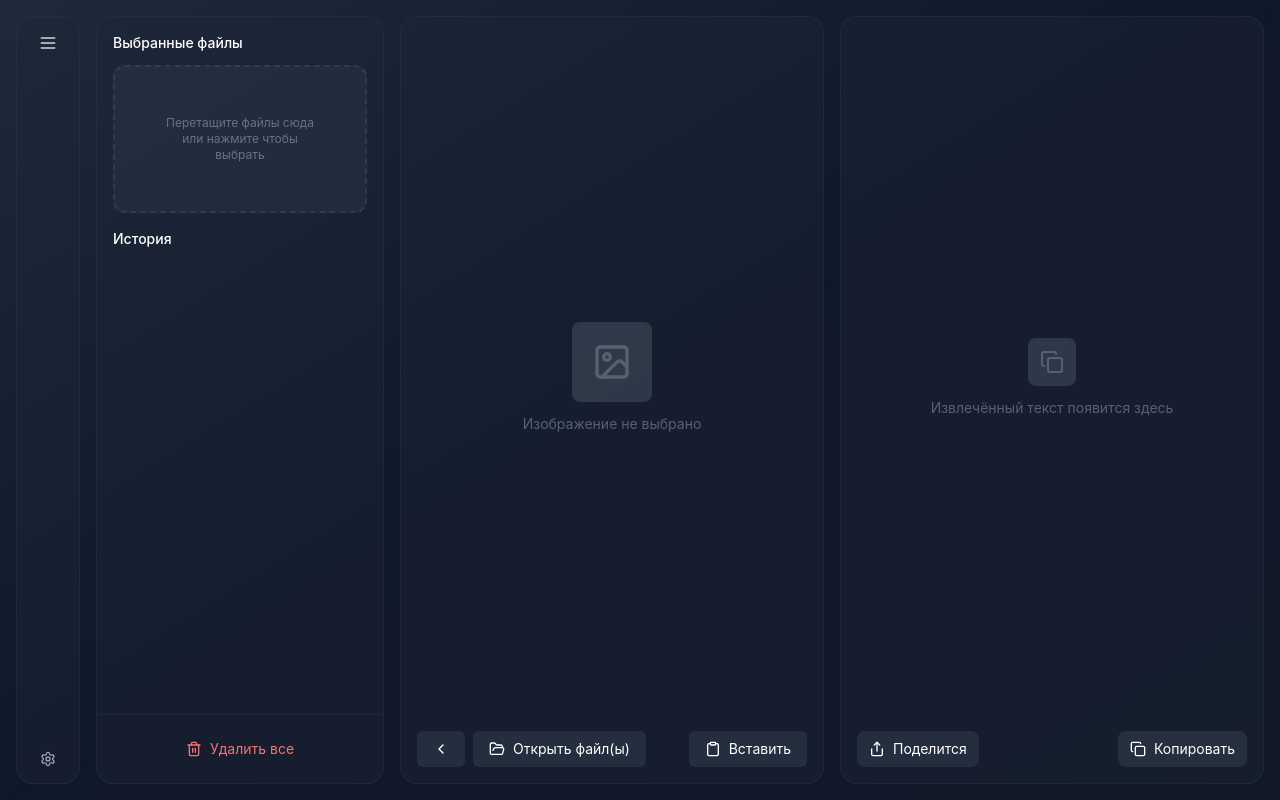
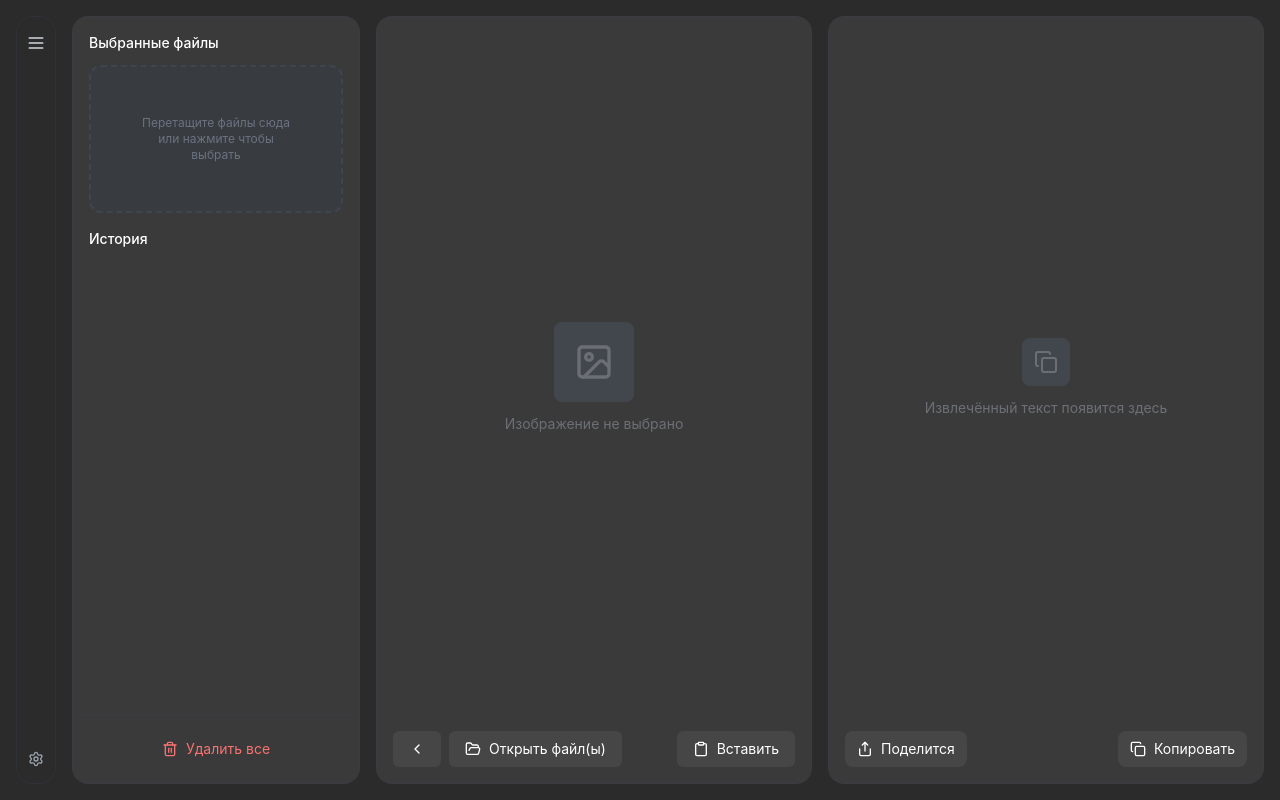
Before and after one commit to aleksgov/tns-reader-app, a React (Create React App) app: page / in a window 1280 px wide. Built offline with nearby package versions, Linux system fonts and the light colour scheme.

Commit message:
feat(clr): changing the app's color palette

```diff
--- a/src/App.js
+++ b/src/App.js
@@ -70,10 +70,10 @@ export default function ImageToTextApp() {
     };
 
     return (
-        <div className="h-screen bg-gradient-to-br from-slate-800 via-slate-900 to-gray-900 flex flex-col">
+        <div className="h-screen bg-gradient-to-br bg-[#2b2b2b] flex flex-col">
             <div className="flex flex-1 p-4 gap-4">
                 {/* Боковая панель меню */}
-                <div className={`bg-gray-800/40 backdrop-blur-sm rounded-2xl border border-gray-700/30 flex flex-col transition-all duration-300 overflow-hidden ${isMenuOpen ? 'w-72' : 'w-16'}`}>
+                <div className={`bg-[#2b2b2b] backdrop-blur-sm rounded-2xl border border-gray-700/30 flex flex-col transition-all duration-300 overflow-hidden ${isMenuOpen ? 'w-72' : 'w-10'}`}>
                     {/* Иконка меню */}
                     <div className={`flex items-center p-4 ${isMenuOpen ? '' : 'justify-center'}`}>
                         <Menu
@@ -89,7 +89,7 @@ export default function ImageToTextApp() {
                     </div>
                 </div>
 
-                <div className={`bg-gray-800/40 backdrop-blur-sm rounded-2xl border border-gray-700/30 flex flex-col transition-all duration-300 ${isSidebarOpen ? 'w-72' : 'w-0 overflow-hidden opacity-0'}`}>
+                <div className={`bg-[#3a3a3a] backdrop-blur-sm rounded-2xl border border-gray-700/30 flex flex-col transition-all duration-300 ${isSidebarOpen ? 'w-72' : 'w-0 overflow-hidden opacity-0'}`}>
                     {/* Выбранные файлы */}
                     <div className="px-4 pb-4 pt-4">
                         <h3 className="text-white font-medium text-sm mb-3">Выбранные файлы</h3>
@@ -163,7 +163,7 @@ export default function ImageToTextApp() {
                 <div className="flex-1 flex flex-row gap-4">
 
                     {/* Область для изображения*/}
-                    <div className="flex-1 bg-gray-800/40 backdrop-blur-sm rounded-2xl border border-gray-700/30 flex flex-col p-6">
+                    <div className="flex-1 rounded-2xl border bg-[#3a3a3a] border-gray-700/30 flex flex-col p-6">
                         <div className="flex-1 flex items-center justify-center">
                             {selectedImage ? (
                                 <img
@@ -184,16 +184,16 @@ export default function ImageToTextApp() {
                             <div className="flex gap-2">
                                 <button
                                     onClick={() => setIsSidebarOpen(!isSidebarOpen)}
-                                    className="flex items-center justify-center px-4 py-2 bg-gray-700/50 hover:bg-gray-600/50 rounded-md transition-colors text-white"
+                                    className="flex items-center justify-center px-4 py-2 bg-[#464646] hover:bg-[#4b4b4b] rounded-md transition-colors text-white"
                                 >
                                     <ChevronLeft className={`w-4 h-4 transition-transform ${isSidebarOpen ? '' : 'rotate-180'}`} />
                                 </button>
-                                <button className="flex items-center px-4 py-2 bg-gray-700/50 hover:bg-gray-600/50 rounded-md transition-colors text-white text-sm">
+                                <button className="flex items-center px-4 py-2 bg-[#464646] hover:bg-[#4b4b4b] rounded-md transition-colors text-white text-sm">
                                     <FolderOpen className="w-4 h-4 mr-2" />
                                     Открыть файл(ы)
                                 </button>
                             </div>
-                            <button className="flex items-center px-4 py-2 bg-gray-700/50 hover:bg-gray-600/50 rounded-md transition-colors text-white text-sm">
+                            <button className="flex items-center px-4 py-2 bg-[#464646] hover:bg-[#4b4b4b] rounded-md transition-colors text-white text-sm">
                                 <Clipboard className="w-4 h-4 mr-2" />
                                 Вставить
                             </button>
@@ -201,7 +201,7 @@ export default function ImageToTextApp() {
                     </div>
 
                     {/* Область для текста */}
-                    <div className="flex-1 bg-gray-800/40 backdrop-blur-sm rounded-2xl border border-gray-700/30 flex flex-col p-6">
+                    <div className="flex-1 bg-[#3a3a3a] backdrop-blur-sm rounded-2xl border border-gray-700/30 flex flex-col p-6">
                         <div className="flex-1 overflow-auto">
                             {extractedText ? (
                                 <div className="text-gray-200 text-sm leading-relaxed whitespace-pre-wrap">
@@ -219,11 +219,11 @@ export default function ImageToTextApp() {
                             )}
                         </div>
                         <div className="flex justify-between mt-4 -mx-2 -mb-2">
-                            <button className="flex items-center px-3 py-2 bg-gray-700/50 hover:bg-gray-600/50 rounded-lg transition-colors text-white text-sm">
+                            <button className="flex items-center px-3 py-2 bg-[#464646] hover:bg-[#4b4b4b] rounded-lg transition-colors text-white text-sm">
                                 <Share className="w-4 h-4 mr-2" />
                                 Поделится
                             </button>
-                            <button className="flex items-center px-3 py-2 bg-gray-700/50 hover:bg-gray-600/50 rounded-lg transition-colors text-white text-sm">
+                            <button className="flex items-center px-3 py-2 bg-[#464646] hover:bg-[#4b4b4b] rounded-lg transition-colors text-white text-sm">
                                 <Copy className="w-4 h-4 mr-2" />
                                 Копировать
                             </button>
```
